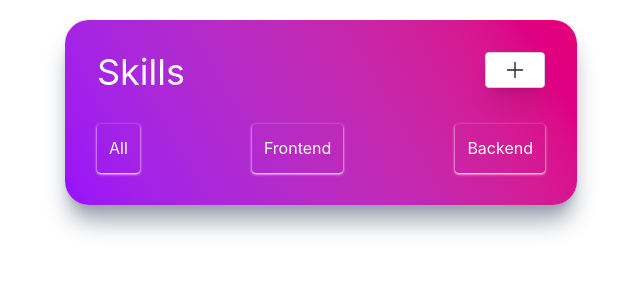
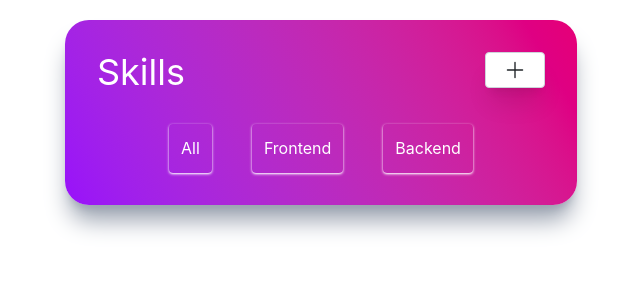
Before and after one commit to vrundavachhani24/React-Skills-To-Do-List, a React (Vite) app: page / in a window 1280 px wide. Shown: the top 300 px of the page, without its empty margins (319-959 px from the left). Built offline with nearby package versions, Linux system fonts and the light colour scheme.

Commit message:
button design fix

```diff
--- a/src/App.jsx
+++ b/src/App.jsx
@@ -123,7 +123,7 @@ function App() {
           </div>
         </div>
 
-        <div className='flex gap-5 mt-8 justify-between'>
+        <div className='flex gap-10 mt-8 items-center justify-center'>
           <button name='All' onClick={filterDataByCategory} className='shadow-sm shadow-white p-3 rounded cursor-pointer'>All</button>
           <button name='Frontend' onClick={filterDataByCategory} className='shadow-sm shadow-white p-3 rounded cursor-pointer'>Frontend</button>
           <button name='Backend' onClick={filterDataByCategory} className='shadow-sm shadow-white p-3 rounded cursor-pointer'>Backend</button>
```
